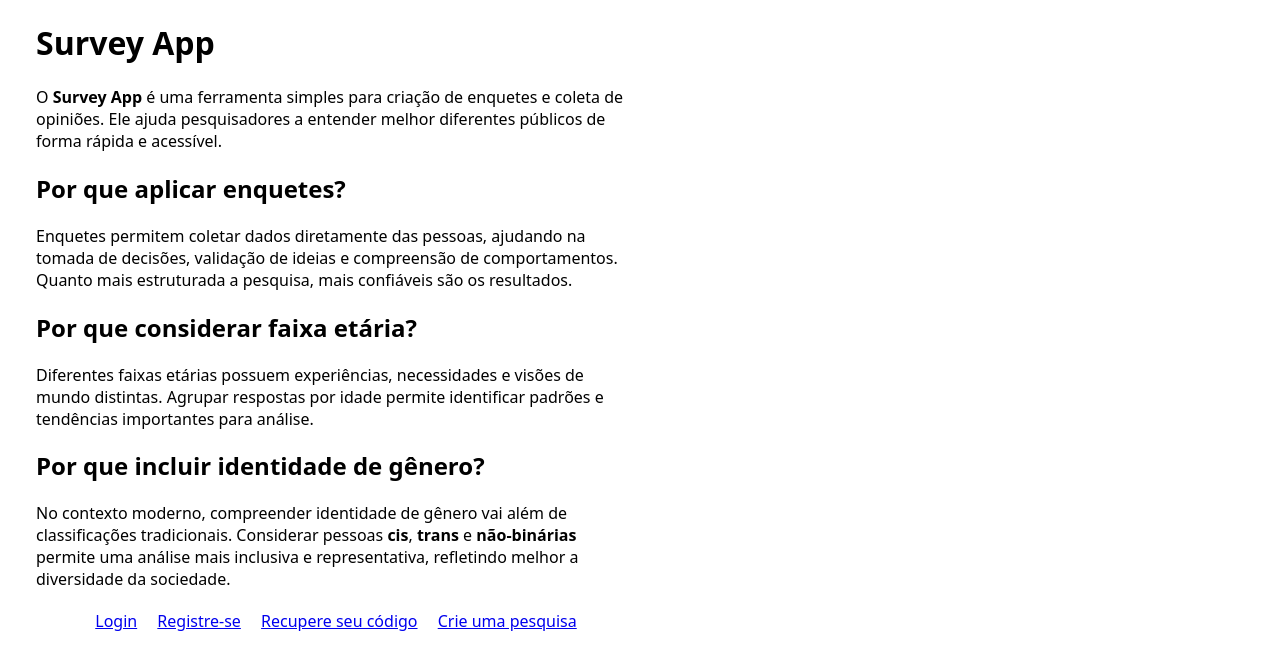
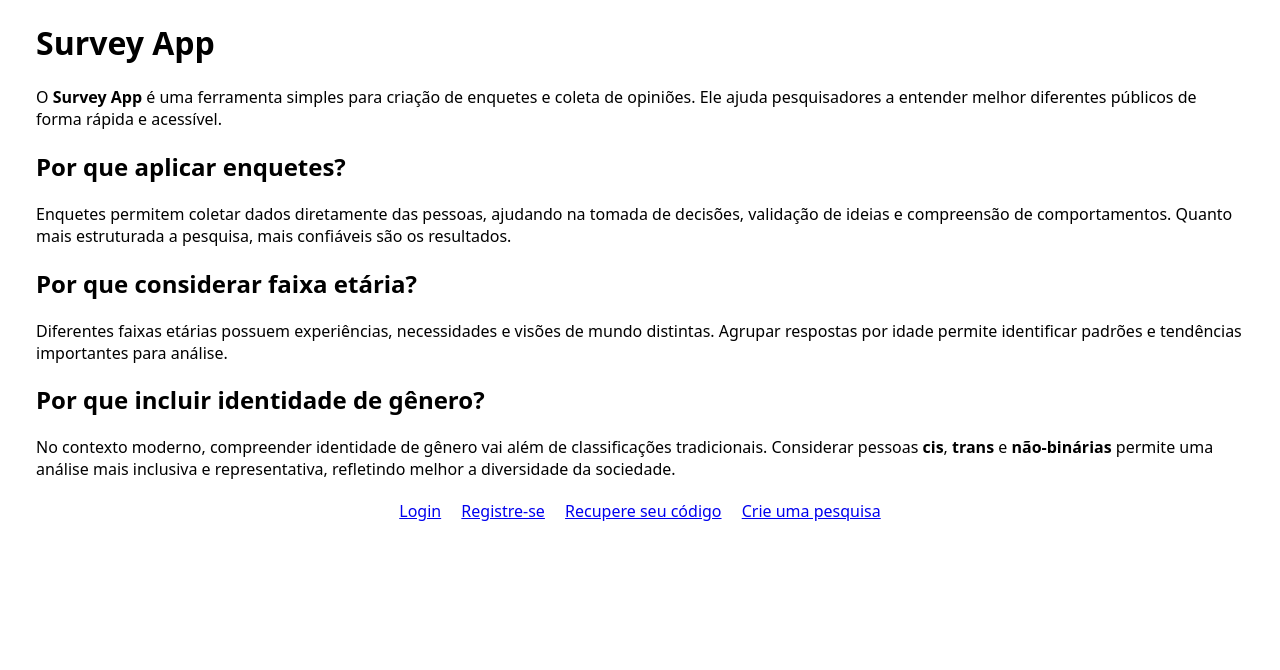
Before and after one commit to gauss-infinito/survey-app, a Next.js app in the folder frontend/: page / in a window 1280 px wide. Shown: the top 670 px of the page. Built offline with nearby package versions, Linux system fonts and the light colour scheme.

Commit message:
Update page.js

```diff
--- a/frontend/app/page.js
+++ b/frontend/app/page.js
@@ -3,7 +3,7 @@ import Link from "next/link";
 export default function Home() {
   return (
     <main>
-      <div style={{ maxWidth: "600px", marginLeft: "28px", marginRight: "28px", fontFamily: "system-ui" }}>
+      <div style={{ maxWidth: "100%", marginLeft: "28px", marginRight: "28px", fontFamily: "system-ui" }}>
 
         <h1>Survey App</h1>
 
```
